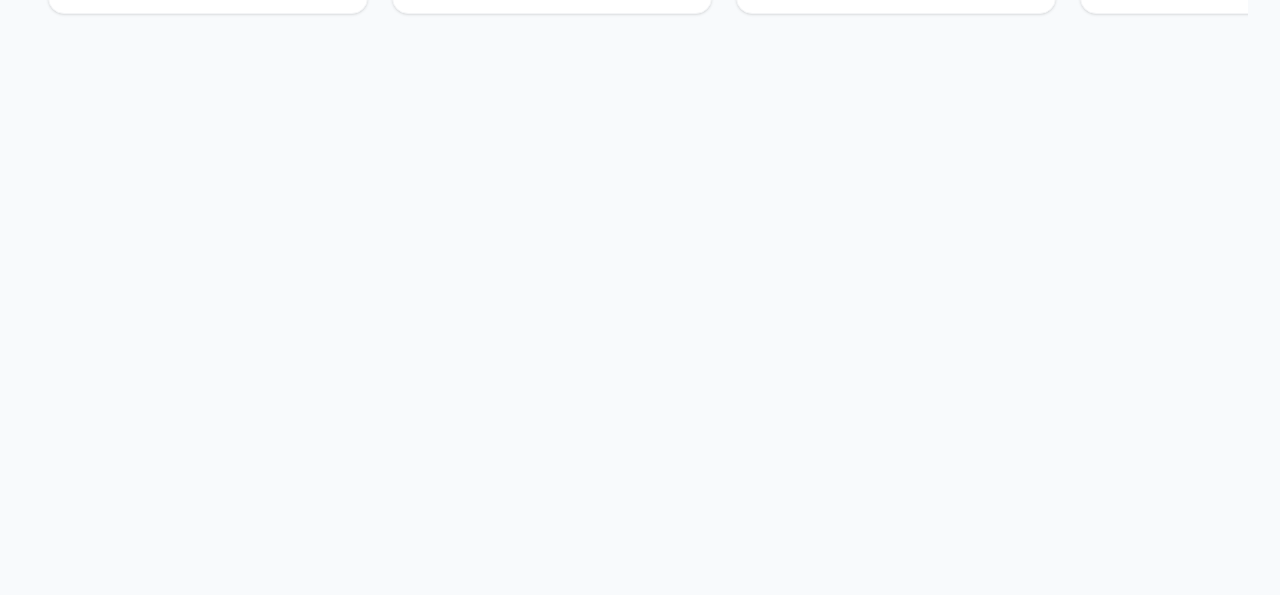
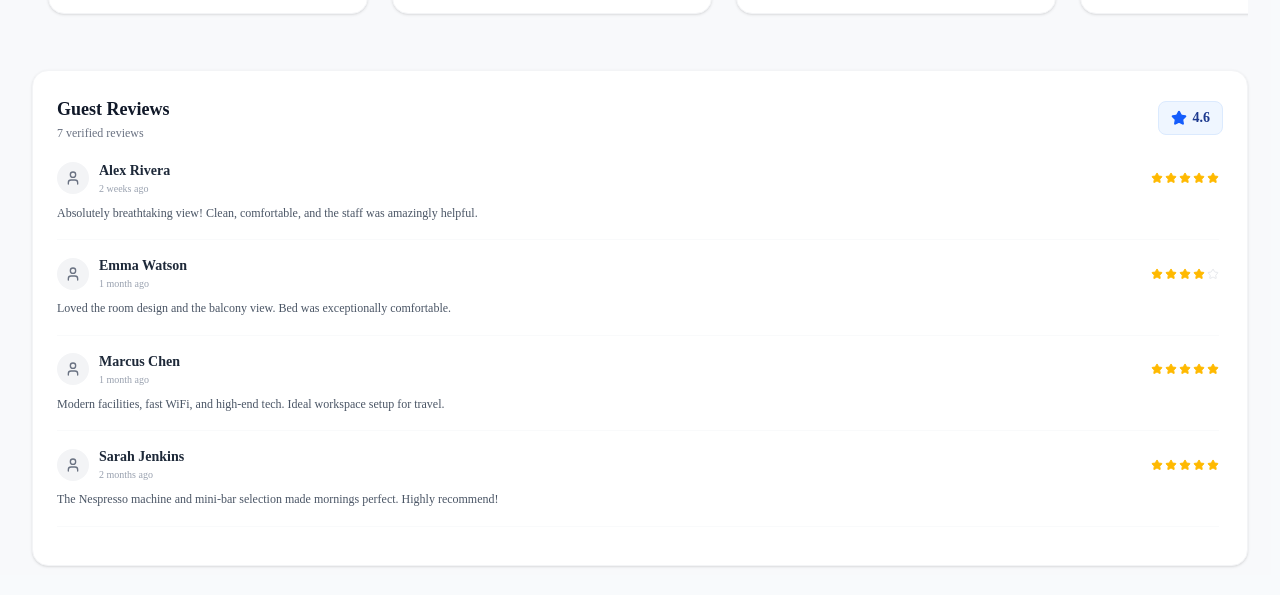
Before and after one commit to ujjawalkmr/roomly-booking-platform, a React (Vite) app: page / in a window 1280 px wide. Shown: the part 1458-2053 px from the top of the page. Before the commit the page ends 1560 px from the top, so only its background shows below. Built offline with nearby package versions, Linux system fonts and the light colour scheme.

Commit message:
room Review add
Signed-off-by: UjjawalKumar <ujjawal@wizcomtech.com>

```diff
--- /dev/null
+++ b/src/features/roomFeatures/RoomReview.jsx
@@ -0,0 +1,81 @@
+import React from 'react';
+import { Star, User } from 'lucide-react';
+
+export default function ReviewCard({ reviews = [] }) {
+    // Calculate the average rating dynamically
+    const averageRating = reviews.length > 0
+        ? (reviews.reduce((sum, r) => sum + r.rating, 0) / reviews.length).toFixed(1)
+        : 0;
+
+    return (
+        <div className="w-full  bg-white border border-gray-100 rounded-2xl p-6 shadow-sm">
+
+            {/* 1. Header Section with Average Score */}
+            <div className="flex items-center justify-between mb-5">
+                <div>
+                    <h3 className="text-lg font-bold text-gray-900">Guest Reviews</h3>
+                    <p className="text-xs text-gray-500 mt-0.5">{reviews.length} verified reviews</p>
+                </div>
+
+                {/* Average Rating Badge */}
+                <div className="flex items-center gap-1.5 bg-blue-50 px-3 py-1.5 rounded-lg border border-blue-100">
+                    <Star className="w-4 h-4 text-blue-600 fill-blue-600" />
+                    <span className="text-sm font-bold text-blue-900">{averageRating}</span>
+                </div>
+            </div>
+
+            {/*
+        2. Scrollable Reviews List Container
+        - h-[380px]: Exactly calculated fixed height to fit exactly 5 review entries.
+        - overflow-y-auto: Shows scrollbar if 6 or more items exist.
+        - pr-1: Padding adjustment so scrollbar doesn't overlap text.
+      */}
+            <div className="h-[380px] overflow-y-auto pr-1 space-y-4 scrollbar-thin scrollbar-thumb-gray-200 scrollbar-track-transparent">
+                {reviews.length === 0 ? (
+                    <div className="h-full flex items-center justify-center text-gray-400 text-sm">
+                        No reviews yet
+                    </div>
+                ) : (
+                    reviews.map((review, index) => (
+                        <div
+                            key={review.id || index}
+                            className="pb-4 border-b border-gray-50 last:border-none last:pb-0"
+                        >
+                            {/* User Meta & Stars Row */}
+                            <div className="flex items-center justify-between">
+                                <div className="flex items-center gap-2.5">
+                                    {/* User Avatar Circle */}
+                                    <div className="w-8 h-8 rounded-full bg-gray-100 flex items-center justify-center text-gray-500">
+                                        <User className="w-4 h-4" />
+                                    </div>
+                                    <div>
+                                        <h4 className="text-sm font-semibold text-gray-800">{review.author}</h4>
+                                        <span className="text-[10px] text-gray-400 block">{review.date}</span>
+                                    </div>
+                                </div>
+
+                                {/* Rating Stars */}
+                                <div className="flex gap-0.5">
+                                    {[...Array(5)].map((_, i) => (
+                                        <Star
+                                            key={i}
+                                            className={`w-3 h-3 ${i < review.rating
+                                                ? 'text-amber-400 fill-amber-400'
+                                                : 'text-gray-200'
+                                                }`}
+                                        />
+                                    ))}
+                                </div>
+                            </div>
+
+                            {/* Review Comment Text */}
+                            <p className="mt-2 text-xs text-gray-600 leading-relaxed line-clamp-2 hover:line-clamp-none transition-all duration-300">
+                                {review.comment}
+                            </p>
+                        </div>
+                    ))
+                )}
+            </div>
+        </div>
+    );
+}
--- a/src/pages/RoomDetailView.jsx
+++ b/src/pages/RoomDetailView.jsx
@@ -3,6 +3,7 @@ import ImageGrid from '../features/roomFeatures/ImageGride';
 import RoomInfo from '../features/roomFeatures/RoomInfo';
 import RoomBookingCard from '../features/roomFeatures/RoomBookingCard';
 import RoomCard from '../features/roomFeatures/RoomCard';
+import ReviewCard from '../features/roomFeatures/RoomReview';
 
 
 
@@ -12,6 +13,16 @@ export default function RoomDetailView() {
         { url: 'https://images.unsplash.com/photo-1618773928121-c32242e63f39?auto=format&fit=crop&w=900&q=80', alt: 'Oceanview Master Suite Bedroom' },
         { url: 'https://images.unsplash.com/photo-1552321554-5fefe8c9ef14?auto=format&fit=crop&w=500&q=80', alt: 'Premium Marble Bathroom En Suite' },
         { url: 'https://images.unsplash.com/photo-1582719508461-905c673771fd?auto=format&fit=crop&w=500&q=80', alt: 'Balcony Overlooking Turquoise Ocean' }
+    ];
+    const mockReviews = [
+        { id: 1, author: 'Alex Rivera', rating: 5, date: '2 weeks ago', comment: 'Absolutely breathtaking view! Clean, comfortable, and the staff was amazingly helpful.' },
+        { id: 2, author: 'Emma Watson', rating: 4, date: '1 month ago', comment: 'Loved the room design and the balcony view. Bed was exceptionally comfortable.' },
+        { id: 3, author: 'Marcus Chen', rating: 5, date: '1 month ago', comment: 'Modern facilities, fast WiFi, and high-end tech. Ideal workspace setup for travel.' },
+        { id: 4, author: 'Sarah Jenkins', rating: 5, date: '2 months ago', comment: 'The Nespresso machine and mini-bar selection made mornings perfect. Highly recommend!' },
+        { id: 5, author: 'David K.', rating: 4, date: '2 months ago', comment: 'Very clean space. The walk-in shower felt like a luxury spa experience.' },
+        // These reviews below will make the container scrollable:
+        { id: 6, author: 'Jessica Miller', rating: 5, date: '3 months ago', comment: 'Staff went above and beyond. We were welcomed with custom ocean view recommendations.' },
+        { id: 7, author: 'Tom Cruise', rating: 4, date: '3 months ago', comment: 'Excellent location, easy beach access, and peaceful nights.' }
     ];
 
     return (
@@ -36,7 +47,10 @@ export default function RoomDetailView() {
                 </div>
 
             </div>
-            <RoomCard/>
+            <RoomCard />
+
+            <ReviewCard reviews={mockReviews} />
+
         </div>
     );
 };
```
